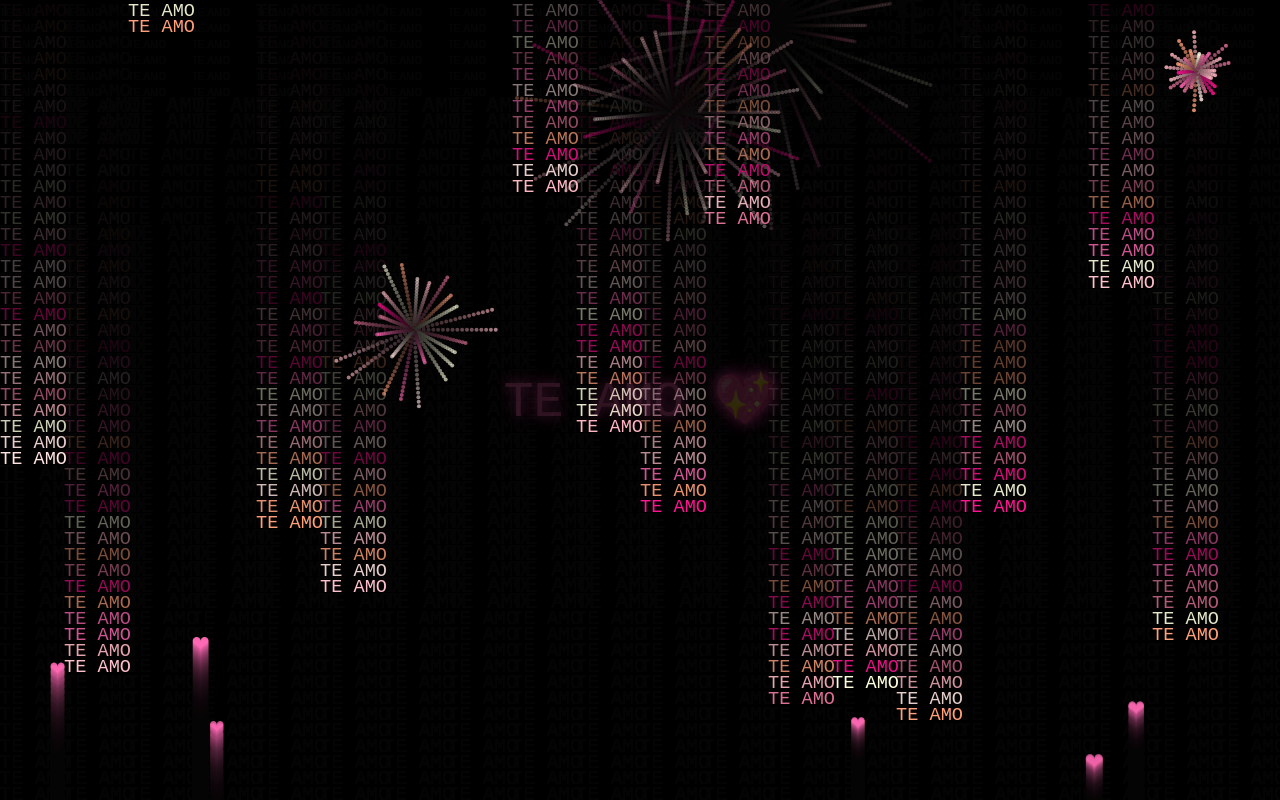
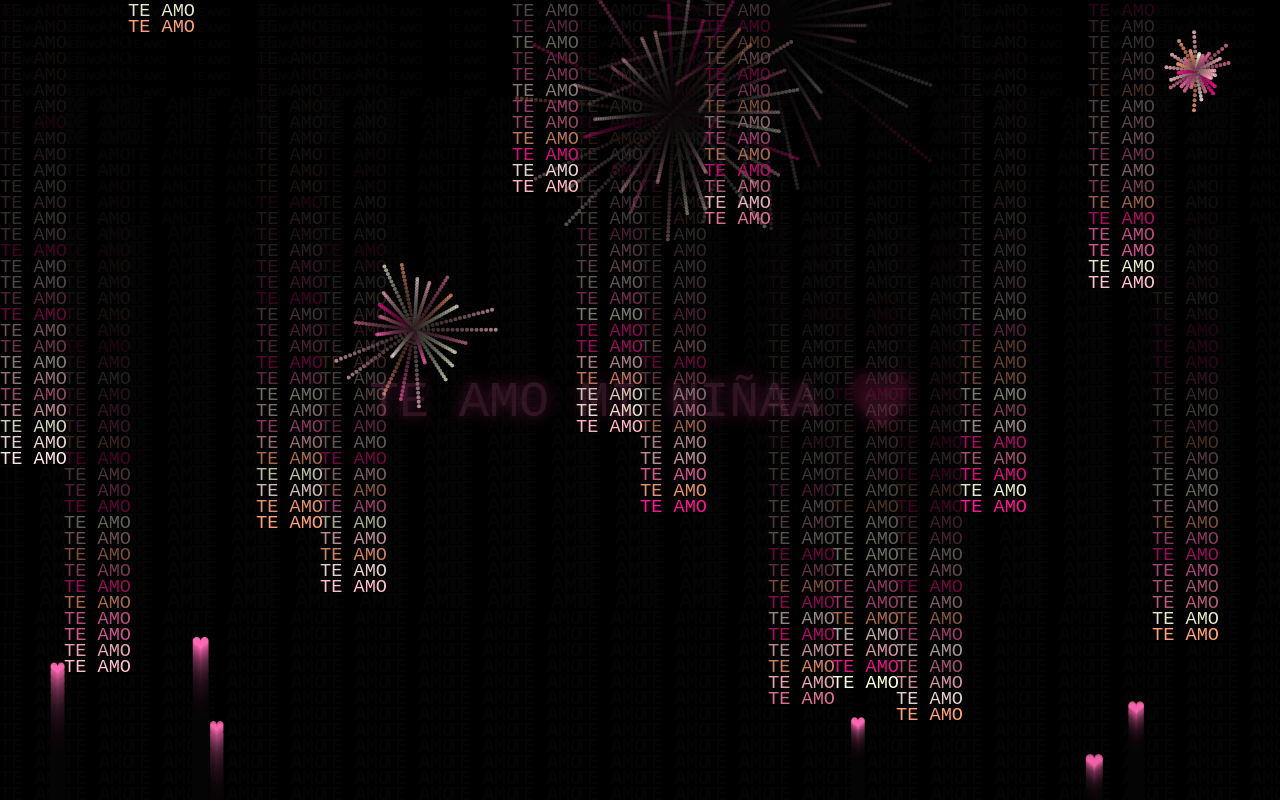
Before and after one commit to Cofee-cdm/Waaaa, a plain HTML site: page index.html in a window 1280 px wide. Drawn offline with Linux system fonts and the light colour scheme.

Commit message:
Update index.html

```diff
--- a/index.html
+++ b/index.html
@@ -3,7 +3,7 @@
 <head>
   <meta charset="UTF-8" />
   <meta name="viewport" content="width=device-width, initial-scale=1.0"/>
-  <title>Llueve Amor - Fuegos Artificiales</title>
+  <title>Llueve Amorrr - Fuegos Artificiales</title>
   <style>
     body {
       margin: 0;
@@ -60,7 +60,7 @@
   <canvas id="canvas"></canvas>
 
   <div class="overlay">
-    <div class="center-message">TE AMO 💖</div>
+    <div class="center-message">TE AMO MI NIÑAA 💗</div>
   </div>
 
   <script>
```
